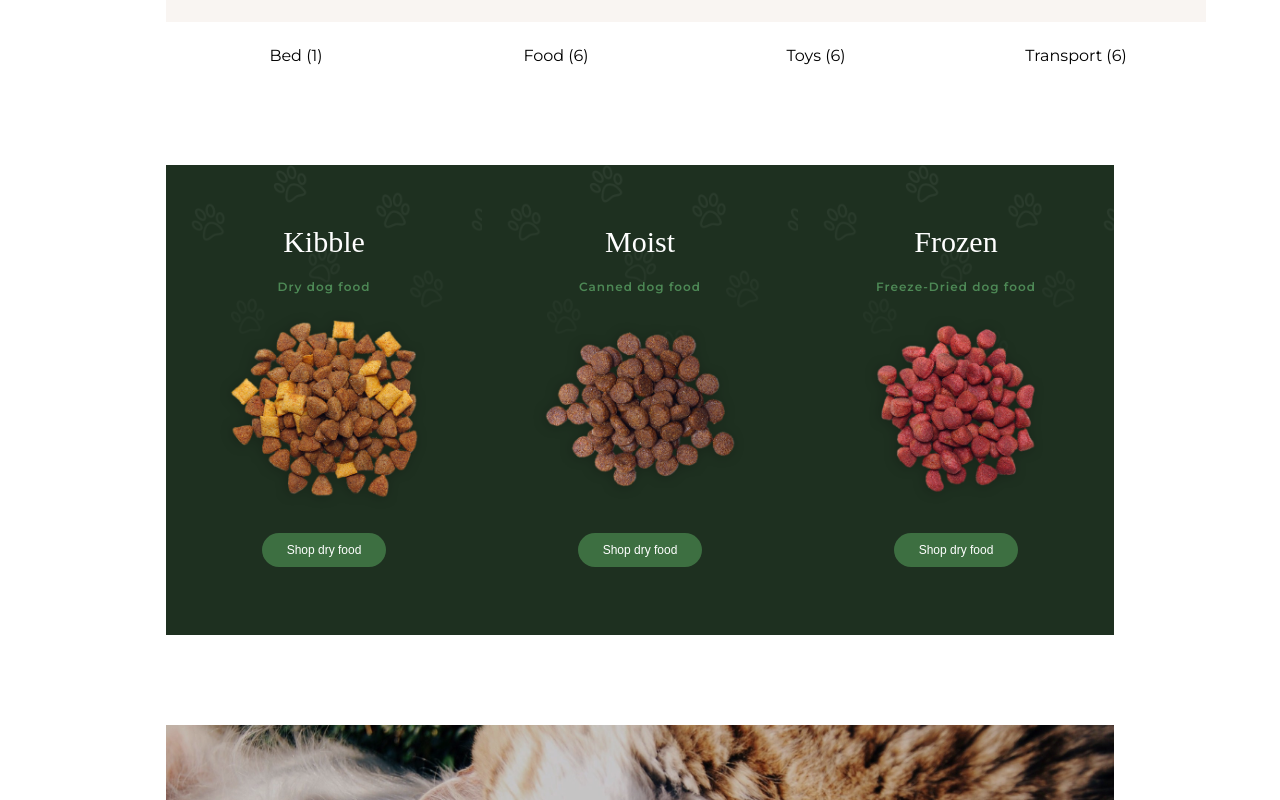
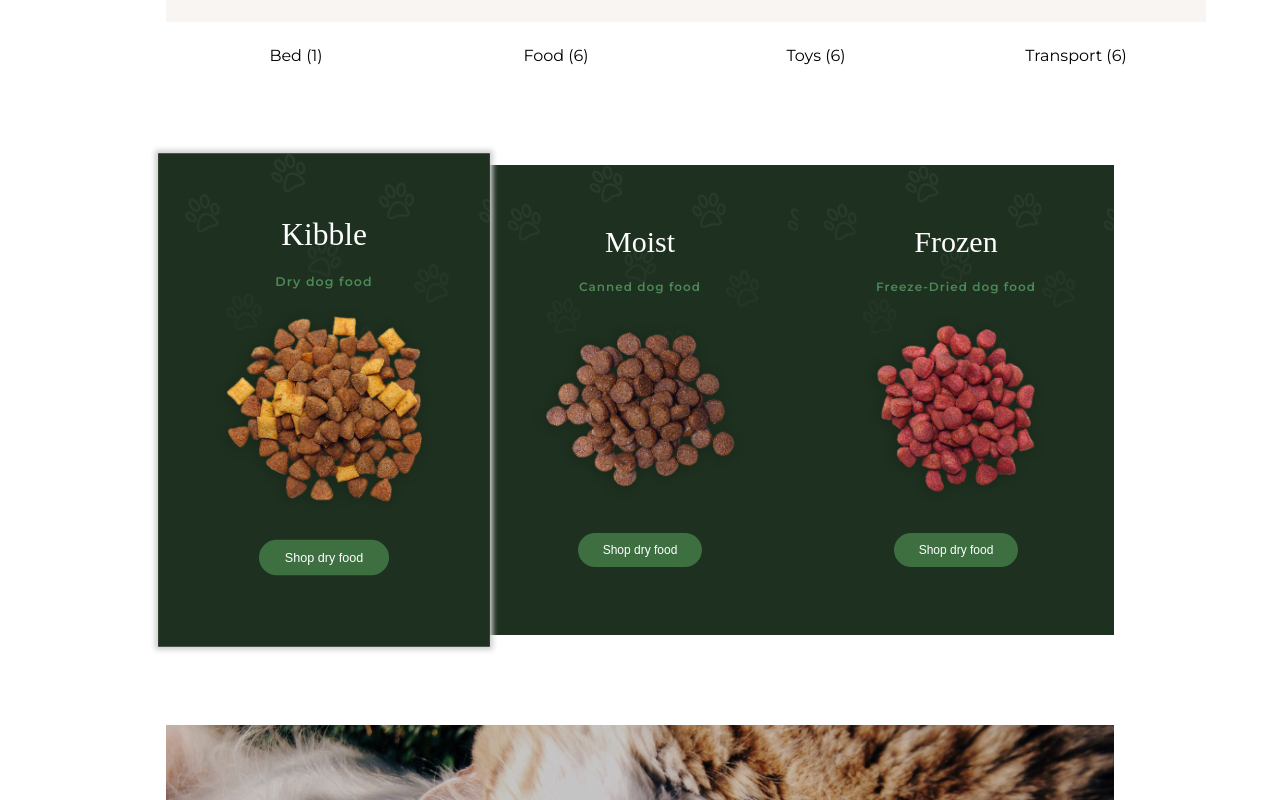
Before and after one commit to EmanuelaMocci/proj-html-vuejs, a Vue app: page / in a window 1280 px wide. In both pictures the pointer is over the element 324 px from the left and 1864 px from the top of the page. Shown: the part 1464-2264 px from the top of the page. Built offline with nearby package versions, Linux system fonts and the light colour scheme; a web font is replaced by a local one.

Commit message:
Aggiunta hover in category

```diff
--- a/src/components/SectionCategory.vue
+++ b/src/components/SectionCategory.vue
@@ -132,6 +132,11 @@ export default {
         @include pawBackground;
         background-position: center top;
         text-align: center;
+        &:hover{
+            transform: scale(1.05);
+            cursor: pointer;
+            box-shadow: 0px 0px 5px 3px #d1d0d0;
+        }
 
         h2{
             color: $textColor;
```
